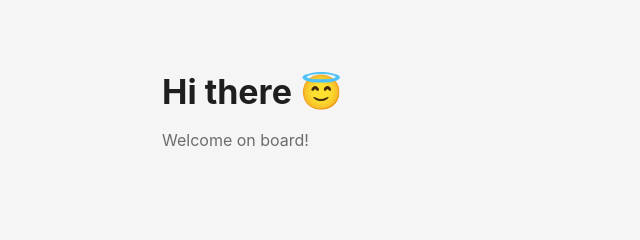
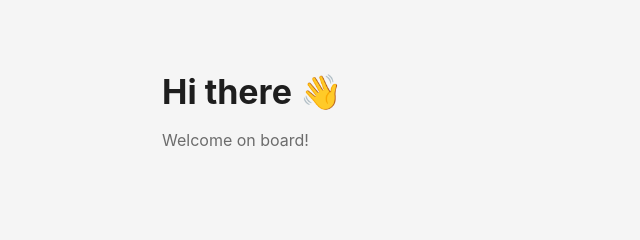
Before and after one commit to Endymion1021/Endymion1021.github.io, a plain HTML site: page index.html in a window 1280 px wide. Shown: the part 137-377 px from the top of the page, 118-758 px from the left. Drawn offline with Linux system fonts and the light colour scheme.

Commit message:
5th commit

```diff
--- a/index.html
+++ b/index.html
@@ -126,7 +126,7 @@
 <main class="main">
 <article class="first-entry home-info">
     <header class="entry-header">
-        <h1>Hi there 😇</h1>
+        <h1>Hi there 👋</h1>
     </header>
     <section class="entry-content">
         <p>Welcome on board!</p>
```
